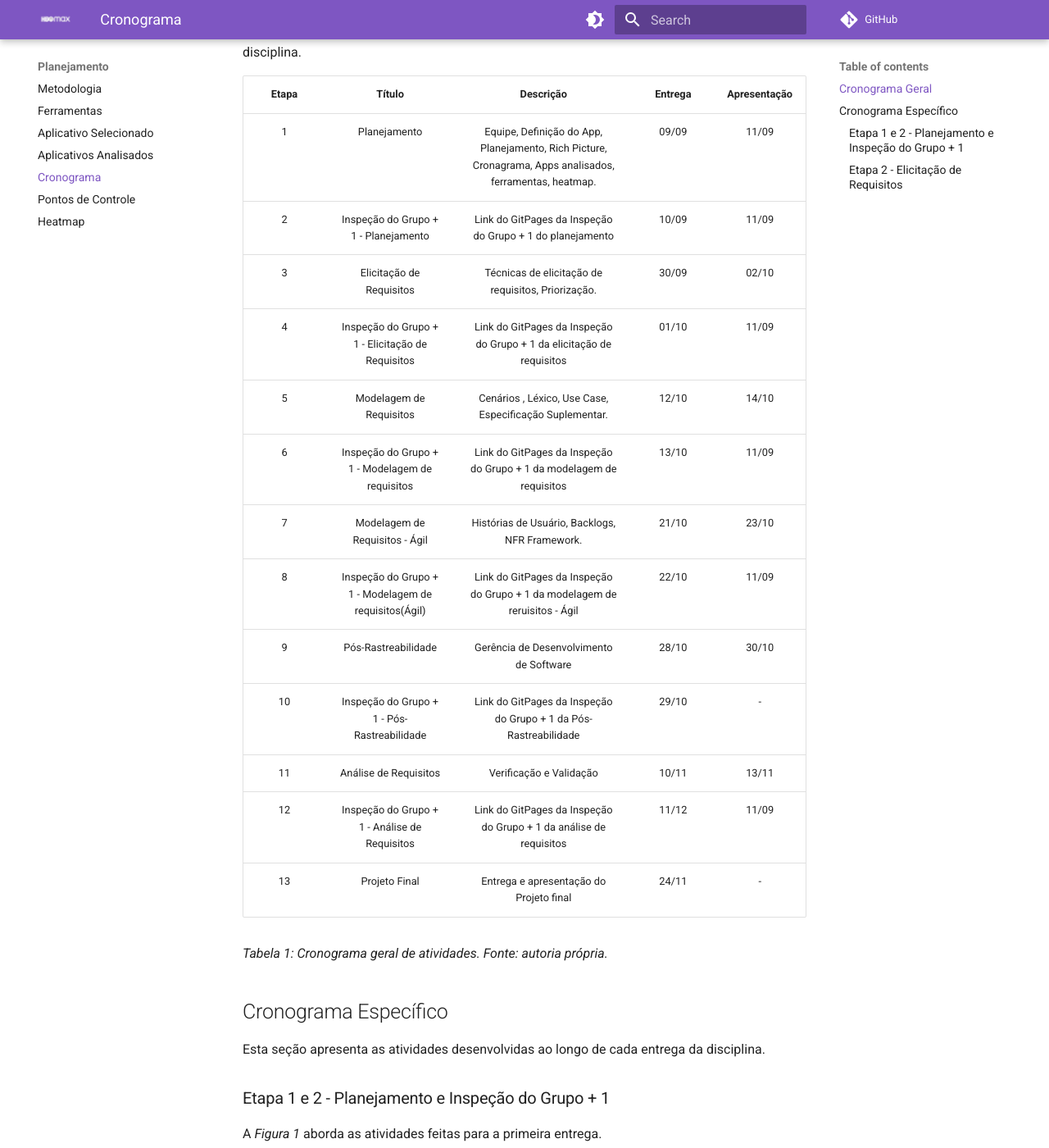
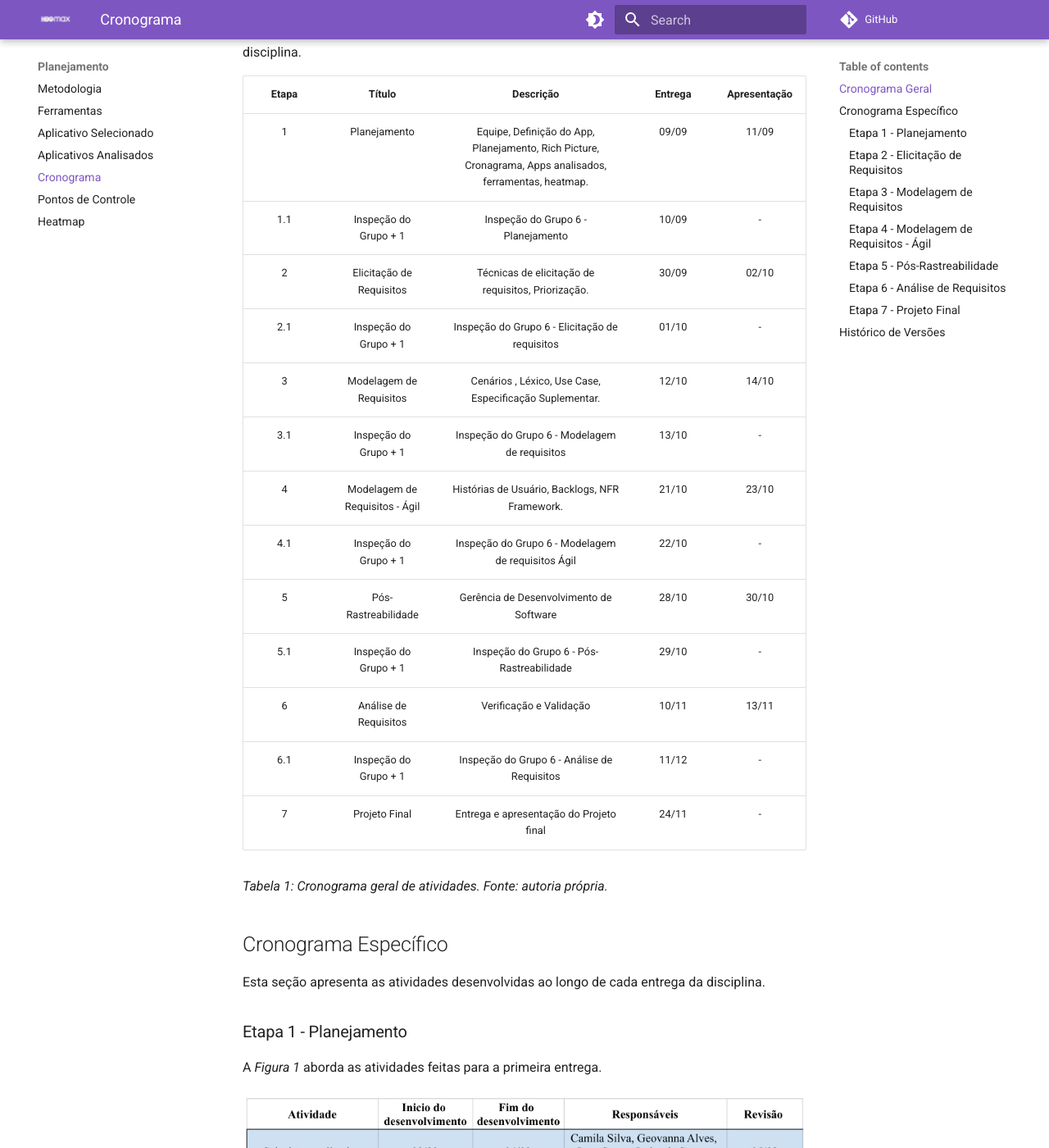
Before and after one commit to Requisitos-de-Software/2025.2-Grupo05, an MkDocs documentation site: the page built from docs/Planejamento/Cronograma.md, in a window 1280 px wide and 1400 px high, scrolled down 396 px. Shown: the whole window at 82% size. Built offline with MkDocs 1.6.1 and Material for MkDocs 9.7.7, drawn with Linux system fonts in a browser that asks for light colours; comment, search, counter and statistics services are not loaded; some of the changed text lies outside the part shown.

Commit message:
Atualizando as tabelas do cronograma

```diff
--- a/docs/Planejamento/Cronograma.md
+++ b/docs/Planejamento/Cronograma.md
@@ -10,18 +10,18 @@ A _tabela 1_ apresenta todas as atividades e apresentações programadas para o
 | Etapa |             Título             |                       Descrição                       | Entrega | Apresentação |
 | :---: | :----------------------------: | :---------------------------------------------------: | :-----: | :----------: |
 |   1   |          Planejamento          | Equipe, Definição do App, Planejamento, Rich Picture, Cronagrama, Apps analisados, ferramentas, heatmap. |  09/09  |    11/09     |
-|   2   |    Inspeção do Grupo + 1 - Planejamento    |                Link do GitPages da Inspeção do Grupo + 1  do planejamento                |  10/09  |    11/09     |
-|   3   |     Elicitação de Requisitos   | Técnicas de elicitação de requisitos, Priorização. |  30/09 |    02/10    |
-|   4   |   Inspeção do Grupo + 1 - Elicitação de Requisitos     |                Link do GitPages da Inspeção do Grupo + 1  da elicitação de requisitos        |  01/10  |    11/09     |
-|   5   | Modelagem de Requisitos |    Cenários , Léxico, Use Case, Especificação Suplementar.    |  12/10  |    14/10     |
-|   6   |    Inspeção do Grupo + 1 - Modelagem de requisitos    |                Link do GitPages da Inspeção do Grupo + 1  da modelagem de requisitos      |  13/10  |    11/09     |
-|  7   |   Modelagem de Requisitos - Ágil     |               Histórias de Usuário, Backlogs, NFR Framework.               |  21/10  |    23/10     |
-|   8   |    Inspeção do Grupo + 1 - Modelagem de requisitos(Ágil)    |                Link do GitPages da Inspeção do Grupo + 1  da modelagem de reruisitos - Ágil        |  22/10  |    11/09     |
-|   9   |     Pós-Rastreabilidade      |        Gerência de Desenvolvimento de Software        |  28/10  |    30/10     |
-|   10   |    Inspeção do Grupo + 1 - Pós-Rastreabilidade    |                Link do GitPages da Inspeção do Grupo + 1  da  Pós-Rastreabilidade        |  29/10  |   -    |
-|   11   |      Análise de Requisitos    |             Verificação e Validação            |  10/11   |     13/11       |
-|   12   |    Inspeção do Grupo + 1 -  Análise de Requisitos   |                Link do GitPages da Inspeção do Grupo + 1  da análise de requisitos       |  11/12  |    11/09     |
-|   13  |      Projeto Final     |       Entrega e apresentação do Projeto final             |  24/11  |      -       |
+|   1.1   |    Inspeção do Grupo + 1     |             Inspeção do Grupo 6 - Planejamento                |  10/09  |   -    |
+|   2   |     Elicitação de Requisitos   | Técnicas de elicitação de requisitos, Priorização. |  30/09 |    02/10    |
+|   2.1  |   Inspeção do Grupo + 1      |         Inspeção do Grupo 6 - Elicitação de requisitos        |  01/10  |    -     |
+|   3  | Modelagem de Requisitos |    Cenários , Léxico, Use Case, Especificação Suplementar.    |  12/10  |    14/10     |
+|   3.1   |    Inspeção do Grupo + 1   |       Inspeção do Grupo 6 -  Modelagem de requisitos      |  13/10  |    -   |
+|  4   |   Modelagem de Requisitos - Ágil     |               Histórias de Usuário, Backlogs, NFR Framework.               |  21/10  |    23/10     |
+|   4.1   |    Inspeção do Grupo + 1   |        Inspeção do Grupo 6 - Modelagem de requisitos Ágil        |  22/10  |    -     |
+|   5   |     Pós-Rastreabilidade      |        Gerência de Desenvolvimento de Software        |  28/10  |    30/10     |
+|   5.1   |    Inspeção do Grupo + 1     |             Inspeção do Grupo 6 - Pós-Rastreabilidade        |  29/10  |   -    |
+|   6   |      Análise de Requisitos    |             Verificação e Validação            |  10/11   |     13/11       |
+|   6.1   |    Inspeção do Grupo + 1   |              Inspeção do Grupo 6 - Análise de Requisitos       |  11/12  |   -    |
+|   7  |      Projeto Final     |       Entrega e apresentação do Projeto final             |  24/11  |      -       |
 
 _Tabela 1: Cronograma geral de atividades. Fonte: autoria própria._
 
@@ -29,7 +29,7 @@ _Tabela 1: Cronograma geral de atividades. Fonte: autoria própria._
 
  Esta seção apresenta as atividades desenvolvidas ao longo de cada entrega da disciplina.
 
-### Etapa 1 e 2 - Planejamento e Inspeção do Grupo + 1
+### Etapa 1  - Planejamento
 A _Figura 1_ aborda as atividades feitas para a primeira entrega.
 
 ![cronograma_planej](../img/cronograma_planejamento.jpeg)
@@ -43,7 +43,38 @@ A _Figura 2_ aborda as atividades feitas para a segunda entrega.
 
 _Figura 2: cronograma da segunda entrega. Fonte: autoria própria._
 
+### Etapa 3 - Modelagem de Requisitos
+A _Figura 3_ aborda as atividades feitas para a terceira entrega.
+
+![cronograma_planej](../img/cronograma_modelagem_requisitos.jpeg)
+
+_Figura 3: cronograma da terceira entrega. Fonte: autoria própria._
+
+### Etapa 4 - Modelagem de Requisitos - Ágil
+A _Figura 4_ aborda as atividades feitas para a quarta entrega.
+
+![cronograma_planej](../img/cronograma_modelagem_requisitos_ageis.jpeg)
+
+_Figura 4: cronograma da quarta entrega. Fonte: autoria própria._
+
+### Etapa 5 - Pós-Rastreabilidade
+A _Figura 5_ aborda as atividades feitas para a quinta entrega.
+
+![cronograma_planej](../img/cronograma_pos_rastrabilidade.jpeg)
+
+_Figura 5: cronograma da quinta entrega. Fonte: autoria própria._
+
+### Etapa 6 - Análise de Requisitos
+A _Figura 6_ aborda as atividades feitas para a sexta entrega.
+
+![cronograma_planej](../img/cronograma_verificao_validacao.jpeg)
+
+_Figura 6: cronograma da sexta entrega. Fonte: autoria própria._
+
+### Etapa 7 - Projeto Final
+
+## Histórico de Versões
 
 | Versão | Data       | Descrição                   | Autor             | Revisor         |
 |--------|------------|-----------------------------|-------------------|-----------------|
-| 1.0    | 07/09/2025 | Criação da página           |  Geovanna Alves   |    Todos        |
+| 1.0    | 08/09/2025 | Criação da página           |  Geovanna Alves   |    Todos        |
```
Also changed, not shown: docs/img/cronograma_modelagem_requisitos.jpeg (added), docs/img/cronograma_modelagem_requisitos_ageis.jpeg (added), docs/img/cronograma_pos_rastrabilidade.jpeg (added), docs/img/cronograma_verificao_validacao.jpeg (added).
